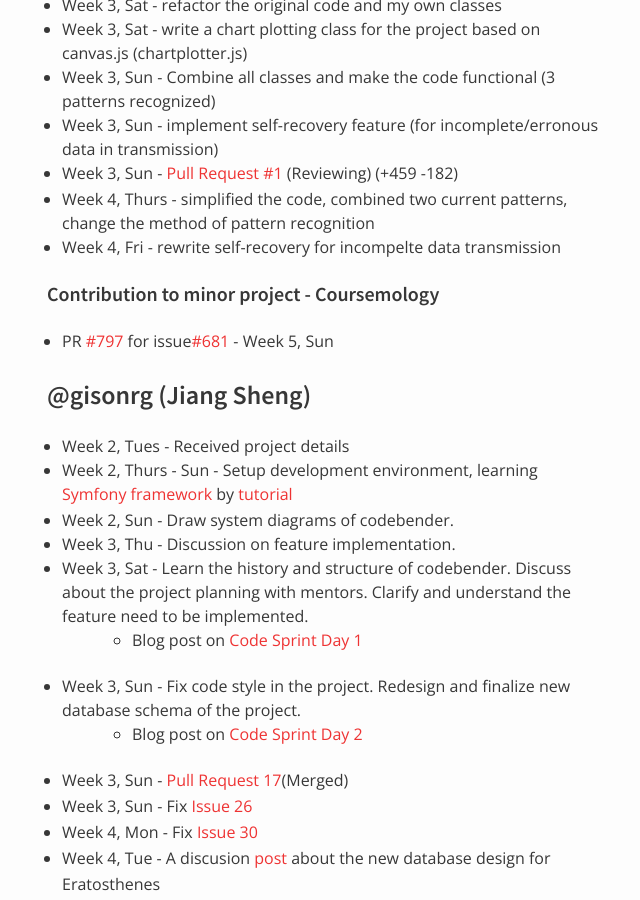
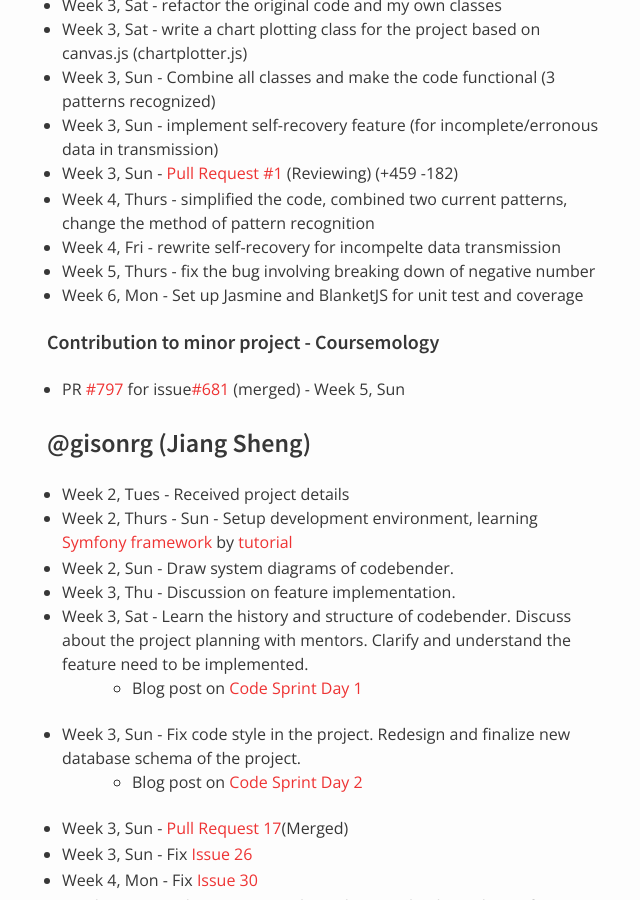
Before and after one commit to nus-oss/cs3281-AY1516S2-website, a Jekyll site: the page built from teams/codebender.md, in a window 1280 px wide and 900 px high, scrolled down 6958 px. Shown: the whole window, without its empty margins (323-963 px from the left). Built offline with Jekyll 4.4.1, drawn with Linux system fonts in a browser that asks for light colours.

Commit message:
tanghaos progress

```diff
--- a/teams/codebender.md
+++ b/teams/codebender.md
@@ -219,9 +219,11 @@
 * Week 3, Sun - [Pull Request #1](https://github.com/codebendercc/graphic_serial_monitor/pull/6) (Reviewing) (+459 -182)
 * Week 4, Thurs - simplified the code, combined two current patterns, change the method of pattern recognition
 * Week 4, Fri - rewrite self-recovery for incompelte data transmission
+* Week 5, Thurs - fix the bug involving breaking down of negative number
+* Week 6, Mon - Set up Jasmine and BlanketJS for unit test and coverage
 
 #### Contribution to minor project - Coursemology
- * PR [#797](https://github.com/Coursemology/coursemology2/pull/797) for issue[#681](https://github.com/Coursemology/coursemology2/issues/681) - Week 5, Sun
+ * PR [#797](https://github.com/Coursemology/coursemology2/pull/797) for issue[#681](https://github.com/Coursemology/coursemology2/issues/681) (merged) - Week 5, Sun
 
 ### @gisonrg (Jiang Sheng)
 * Week 2, Tues - Received project details
```
